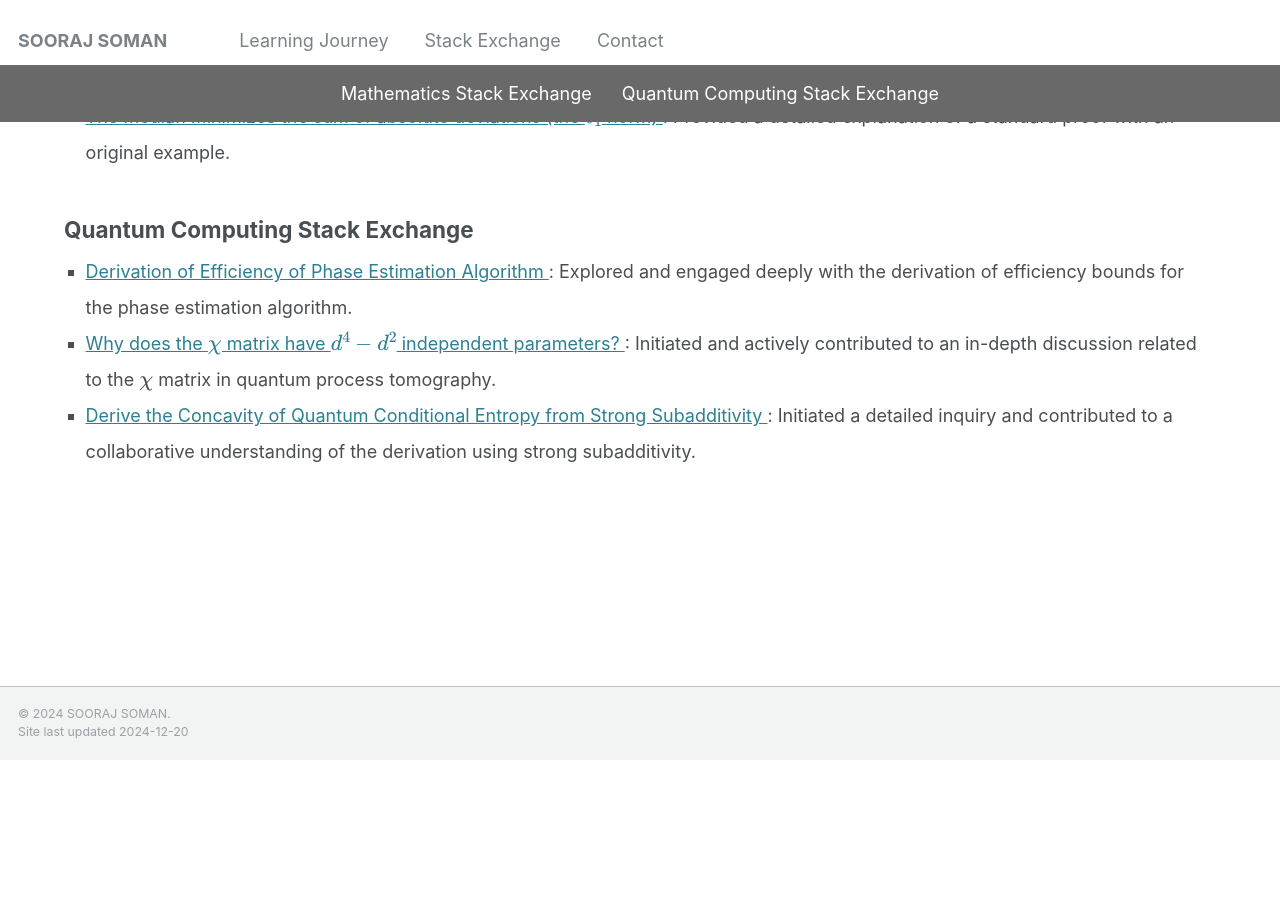
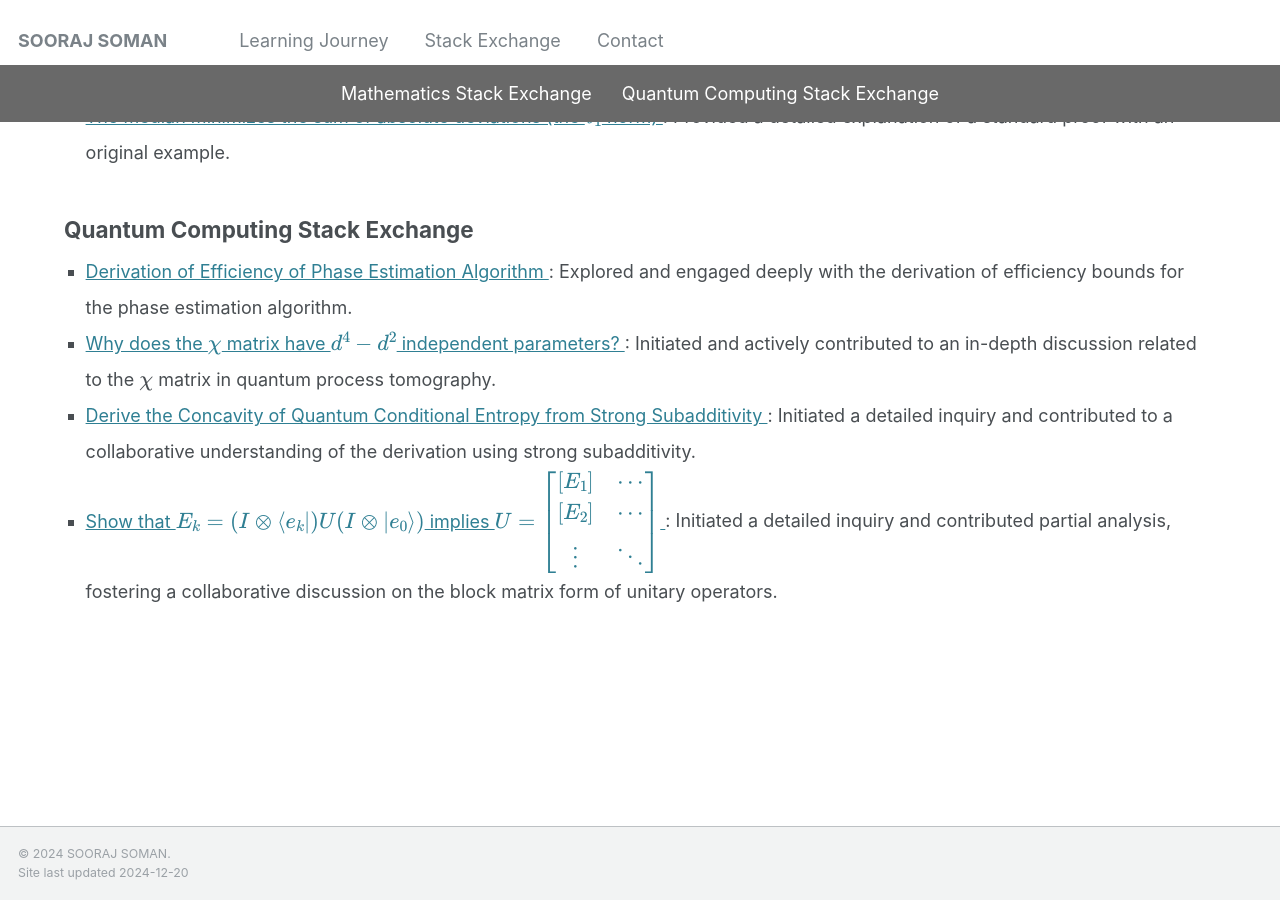
Before and after one commit to soorajss1729/soorajss1729.github.io, a Jekyll site: the page built from _stac/stac.md, in a window 1280 px wide and 900 px high, scrolled down 552 px. Built offline with Jekyll 4.4.1, drawn with Linux system fonts in a browser that asks for light colours; before the commit the page ends 1312 px from its top, so only the background shows below that.

Commit message:
Update stac.md

```diff
--- a/_stac/stac.md
+++ b/_stac/stac.md
@@ -103,5 +103,10 @@ classes: wide
         Derive the Concavity of Quantum Conditional Entropy from Strong Subadditivity
       </a>: Initiated a detailed inquiry and contributed to a collaborative understanding of the derivation using strong subadditivity.
     </li>
+    <li>
+      <a href="https://quantumcomputing.stackexchange.com/questions/28290/show-that-e-k-i-otimes-langle-e-kui-otimese-0-rangle-implies-u-beginb">
+        Show that $E_k=(I\otimes\langle e_k|)U(I\otimes|e_0\rangle)$ implies $U=\begin{bmatrix}[E_1]&\cdots\\ [E_2]&\cdots\\\vdots&\ddots\end{bmatrix}$
+      </a>: Initiated a detailed inquiry and contributed partial analysis, fostering a collaborative discussion on the block matrix form of unitary operators.
+    </li>
   </ul>
 </div>
```
